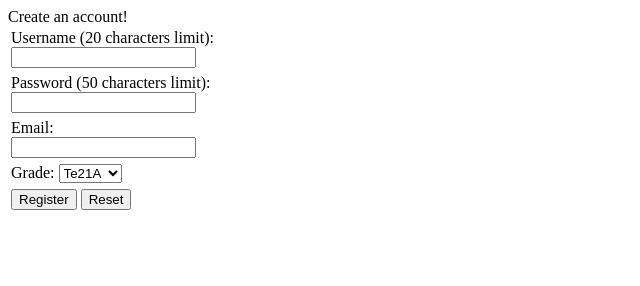
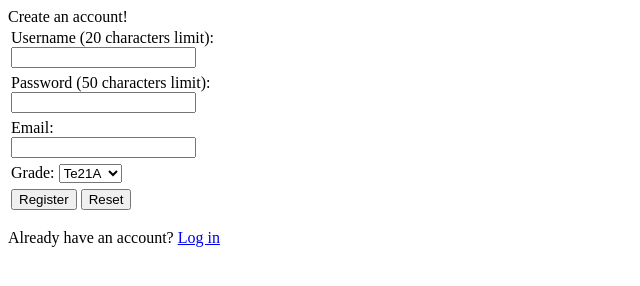
Before and after one commit to NtiElev-21/Repository_2, a plain HTML site: page index.html in a window 1280 px wide. Shown: the whole page, without its empty margins (0-640 px from the left). Drawn offline with Linux system fonts and the light colour scheme.

Commit message:
Update index.html

```diff
--- a/index.html
+++ b/index.html
@@ -36,4 +36,6 @@
     <input type="reset" value="Reset">
     </div>
   </form>
+  <p>Already have an account? <a href="https://ntielev-21.github.io/repository_1/
+">Log in</a></p>
 </body>
```
